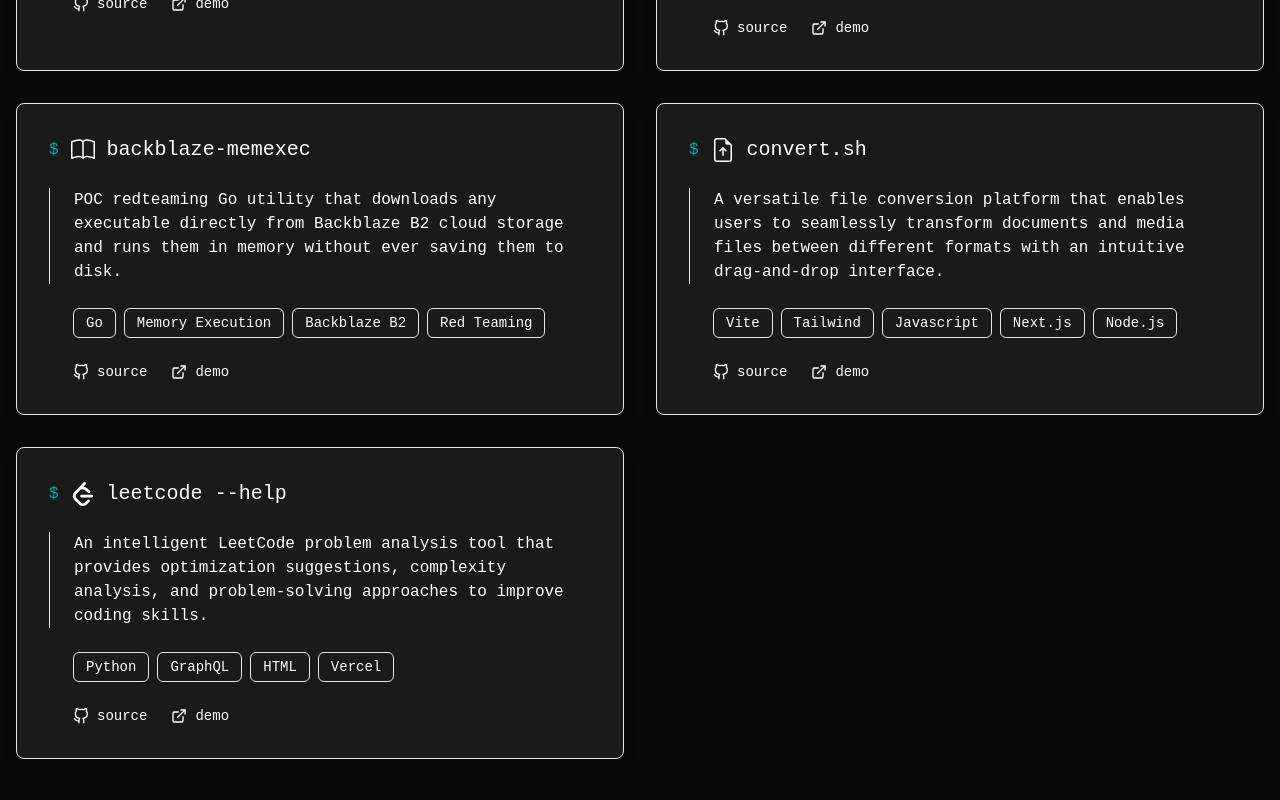
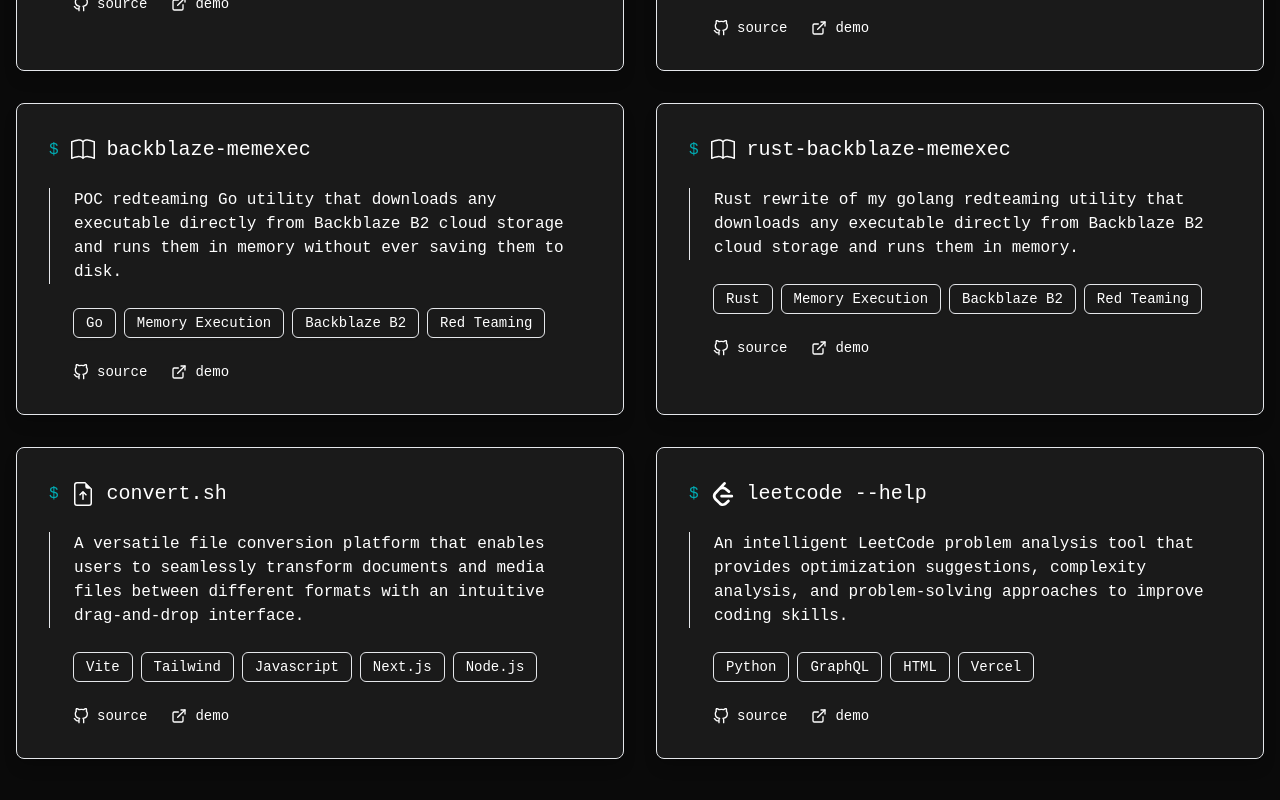
Before and after one commit to carved4/portfolio, a Next.js app: page / in a window 1280 px wide. Shown: the part 2260-3060 px from the top of the page. Built offline with nearby package versions, Linux system fonts and the light colour scheme.

Commit message:
new project

```diff
--- a/src/components/Projects.tsx
+++ b/src/components/Projects.tsx
@@ -31,6 +31,14 @@
     tech: ['Go', 'Memory Execution', 'Backblaze B2', 'Red Teaming'],
     github: 'https://github.com/carved4/backblaze-memexec',
     live: 'https://github.com/carved4/backblaze-memexec/blob/main/README.md',
+    icon: BsBook,
+  },
+  {
+    title: 'rust-backblaze-memexec',
+    description: 'Rust rewrite of my golang redteaming utility that downloads any executable directly from Backblaze B2 cloud storage and runs them in memory.',
+    tech: ['Rust', 'Memory Execution', 'Backblaze B2', 'Red Teaming'],
+    github: 'https://github.com/carved4/rust-backblaze-memexec',
+    live: 'https://github.com/carved4/rust-backblaze-memexec/blob/main/README.md',
     icon: BsBook,
   },
   {
```
